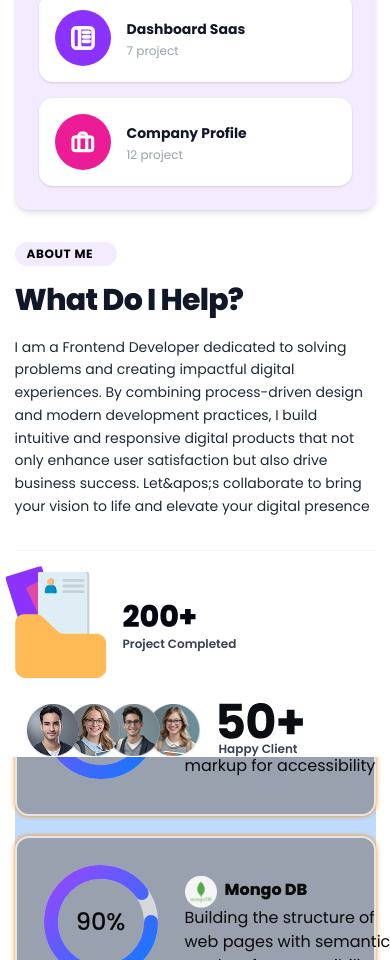
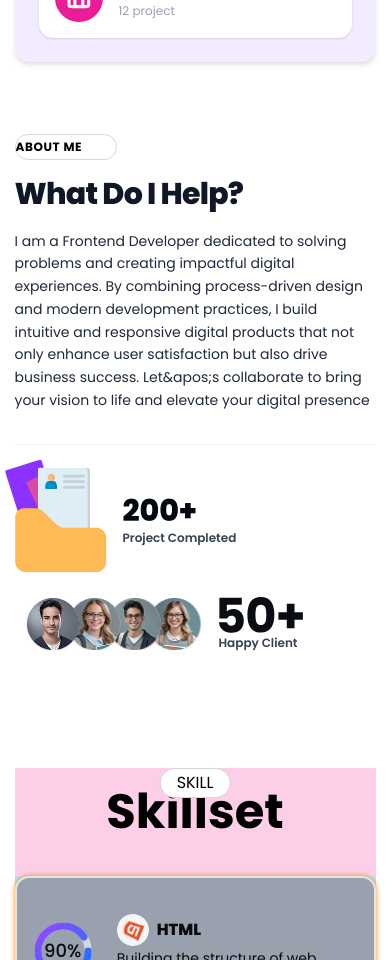
Before and after one commit to tonogw/portfolio, a Next.js app: page / in a window 390 px wide. Shown: the part 1040-2000 px from the top of the page. Built offline with nearby package versions, Linux system fonts and the light colour scheme.

Commit message:
feat:refactor responsive on section about, hero, skillset, standout

```diff
--- a/src/components/layout/navbar.tsx
+++ b/src/components/layout/navbar.tsx
@@ -20,7 +20,7 @@ const Navbar = () => {
   useEffect(() => {
     // 1. Deteksi scroll sederhana untuk efek blur background navbar
     const handleScroll = () => {
-      setScrolled(window.scrollY > 50);
+      setScrolled(window.scrollY > 0);
     };
     window.addEventListener("scroll", handleScroll);
 
@@ -76,11 +76,11 @@ const Navbar = () => {
   return (
     <header
       className={`
-      fixed px-4 top-0 z-50 w-full transition-all duration-300 ease-in-out h-16 md:h-21.5 flex items-center
+      fixed top-0 z-50 w-full transition-all duration-300 ease-in-out h-16 md:h-21.5 flex items-center
       ${textColorClass} ${navbarBgClass}
       `}
     >
-      <div className="flex-between custom-container w-full">
+      <div className="flex justify-between custom-container w-full">
         {/* Image logo - Otomatis berganti aset putih / hitam tergantung background section */}
         <Image
           src={
@@ -116,7 +116,7 @@ const Navbar = () => {
           <Button
             asChild
             variant="default"
-            className="hidden lg:flex px-12 gap-2 rounded-full h-12 bg-linear-50 from-[#9747FF] to-[#1179FC] hover:shadow-2xl text-white border-0"
+            className="hidden lg:flex px-4 lg:px-12 gap-2 rounded-full h-12 bg-linear-50 from-[#9747FF] to-[#1179FC] hover:shadow-2xl text-white border-0"
           >
             <Link href="/contact" className="font-medium">
               <Image
--- a/src/components/sections/about.tsx
+++ b/src/components/sections/about.tsx
@@ -9,9 +9,9 @@ export default function About() {
       className="relative w-full min-h-162.5 lg:min-h-137 bg-neutral-950"
     >
       {/* Wrapper Utama Latar Belakang (Max 1440px mengikuti aset figma) */}
-      <div className="absolute -top-16 left-1/2 -translate-x-1/2 z-10 w-full max-w-360">
+      <div className="absolute -top-32 lg:-top-16 left-1/2 -translate-x-1/2 z-10 w-full max-w-360">
         {/* === BLOK PUTIH UTAMA (Lebar Penuh 1440px) === */}
-        <div className="absolute top-25 left-1/2 -translate-x-1/2 w-full bg-white pt-8  lg:py-14  z-50 text-black">
+        <div className="absolute top-10 lg:top-25 left-1/2 -translate-x-1/2 w-full bg-white pt-8  lg:py-14  z-50 text-black">
           {/* === CUSTOM CONTAINER (Membatasi isi 1184px rata kanan-kiri segaris Navbar & Footer) === */}
           <div className="custom-container flex flex-col lg:flex-row items-start justify-between gap-8">
             {/* === Left Blok: Menu List Box Ungu === */}
@@ -23,7 +23,7 @@ export default function About() {
                     className="text-black bg-white rounded-xl font-semibold flex items-center p-4 shadow-sm"
                   >
                     <div
-                      className={`w-14 h-14 ${item.bg} rounded-full flex items-center justify-center mr-4 shrink-0`}
+                      className={`w-12 h-12 lg:w-14 lg:h-14 ${item.bg} rounded-full flex items-center justify-center mr-4 shrink-0`}
                     >
                       <Image
                         src={item.icon}
@@ -47,8 +47,8 @@ export default function About() {
             </div>
 
             {/* === Right Blok: Konten Teks About === */}
-            <div className="w-full lg:max-w-178.75 flex flex-col  gap-4 text-left">
-              <span className="w-25.5 text-xs font-bold tracking-wider text-black bg-[#F3EBFF] px-3 py-1 rounded-full">
+            <div className="w-full lg:max-w-178.75 flex flex-col gap-4 text-left py-10">
+              <span className="w-25.5 text-xs font-bold tracking-wider text-black border border-[#D5D7DA]  bg-[#FFFFFF] px-0 lg:px-3 py-1 rounded-full">
                 ABOUT ME
               </span>
 
--- a/src/components/sections/hero.tsx
+++ b/src/components/sections/hero.tsx
@@ -207,7 +207,7 @@ const Hero = () => {
           </m.p>
         </div>
         {/* Sosmed blok */}
-        <div className="absolute top-170 lg:top-204 inset-x-0  custom-container z-30 flex justify-between">
+        <div className="absolute top-160 lg:top-204 inset-x-0  custom-container z-30 flex justify-between">
           <div className="flex gap-4 ">
             {sosmedIcon.map((icon) => (
               <Link
@@ -218,7 +218,7 @@ const Hero = () => {
                 className={`
                    ${icon.hoverBg}
                   group relative
-                  w-12 lg:w-15 h-12 lg:h-15  flex items-center justify-center
+                  w-12 h-12 lg:w-15 lg:h-15  flex items-center justify-center
                   rounded-full backdrop-blur-2xl bg-[#0A0D1280] shadow-2xl
                   transition-all duration-500
 
--- a/src/components/sections/skillset.tsx
+++ b/src/components/sections/skillset.tsx
@@ -71,7 +71,10 @@ export default function Skillset() {
   // }, []);
 
   return (
-    <section id="skill" className="max-w-360 mx-auto pt-20 bg-[#FFFFFF]">
+    <section
+      id="skill"
+      className="max-w-360 mx-auto pt-80 lg:pt-20 bg-[#FFFFFF]"
+    >
       <div className="custom-container bg-blue-200">
         <m.div
           initial={{ opacity: 0, y: 15 }}
@@ -79,7 +82,7 @@ export default function Skillset() {
           transition={{ duration: 0.6, delay: 1.6 }}
           className="text-center"
         >
-          <div className="h-27 text-black bg-pink-200">
+          <div className="h-27 gap-6 text-black bg-pink-200">
             <p className="absolute left-1/2 -translate-x-1/2 bg-white py-0.5 px-4 border border-gray-300 rounded-full">
               SKILL
             </p>
@@ -123,9 +126,14 @@ export default function Skillset() {
             border-2  bg-gray-400 rounded-xl
             "
             >
-              <div className="w-full flex mx-6 gap-6">
-                <div className="relative w-30 h-30 my-6">
-                  <svg width="120" height="120" viewBox="0 0 120 120">
+              <div className="flex mx-4 lg:mx-6 gap-6">
+                <div className="relative w-24.5 h-24.5 lg:w-30 lg:h-30 my-6">
+                  <svg
+                    width="120"
+                    height="120"
+                    viewBox="0 0 120 120"
+                    className="w-full h-full"
+                  >
                     <defs>
                       <linearGradient
                         id="skillGradient"
@@ -152,7 +160,7 @@ export default function Skillset() {
                       cy="60"
                       r="50"
                       stroke="url(#skillGradient)"
-                      strokeWidth="14"
+                      strokeWidth="14 "
                       strokeLinecap={"round"}
                       // style={{
                       //   filter: `
@@ -187,7 +195,7 @@ export default function Skillset() {
                   <span
                     className="
                   absolute inset-0 flex items-center justify-center
-                  text-2xl font-medium
+                  text-lg lg:text-2xl font-medium
                   "
                   >
                     {/* {data.label} */}
@@ -213,7 +221,7 @@ export default function Skillset() {
                     </m.div>
                     <h3 className="font-extrabold ">{data.title}</h3>
                   </div>
-                  <p>{data.desc}</p>
+                  <p className="text-sm lg:text-base">{data.desc}</p>
                 </div>
               </div>
             </m.div>
--- a/src/components/sections/standout.tsx
+++ b/src/components/sections/standout.tsx
@@ -105,10 +105,10 @@ export default function StandOut() {
           //   transition={{ duration: 0.6, delay: 1.6 }}
           className="flex flex-col gap-2 justify-center text-center items-center"
         >
-          <span className="px-4 py-1.5 bg-[#F9F5FF] border border-purple-100 rounded-full text-xs font-regular w-fit text-black shadow-sm">
+          <span className="px-4 py-1.5 bg-[#F9F5FF] border border-purple-100 rounded-full text-xs lg:text-sm font-regular w-fit text-black shadow-sm">
             COMPARISON
           </span>
-          <h2 className="text-5xl md:text-4xl lg:text-[44px] font-black text-gray-900 tracking-tight">
+          <h2 className="text-[32px] md:text-4xl lg:text-5xl font-black text-gray-900 tracking-tight">
             Why I Stand Out
           </h2>
         </m.div>
```
